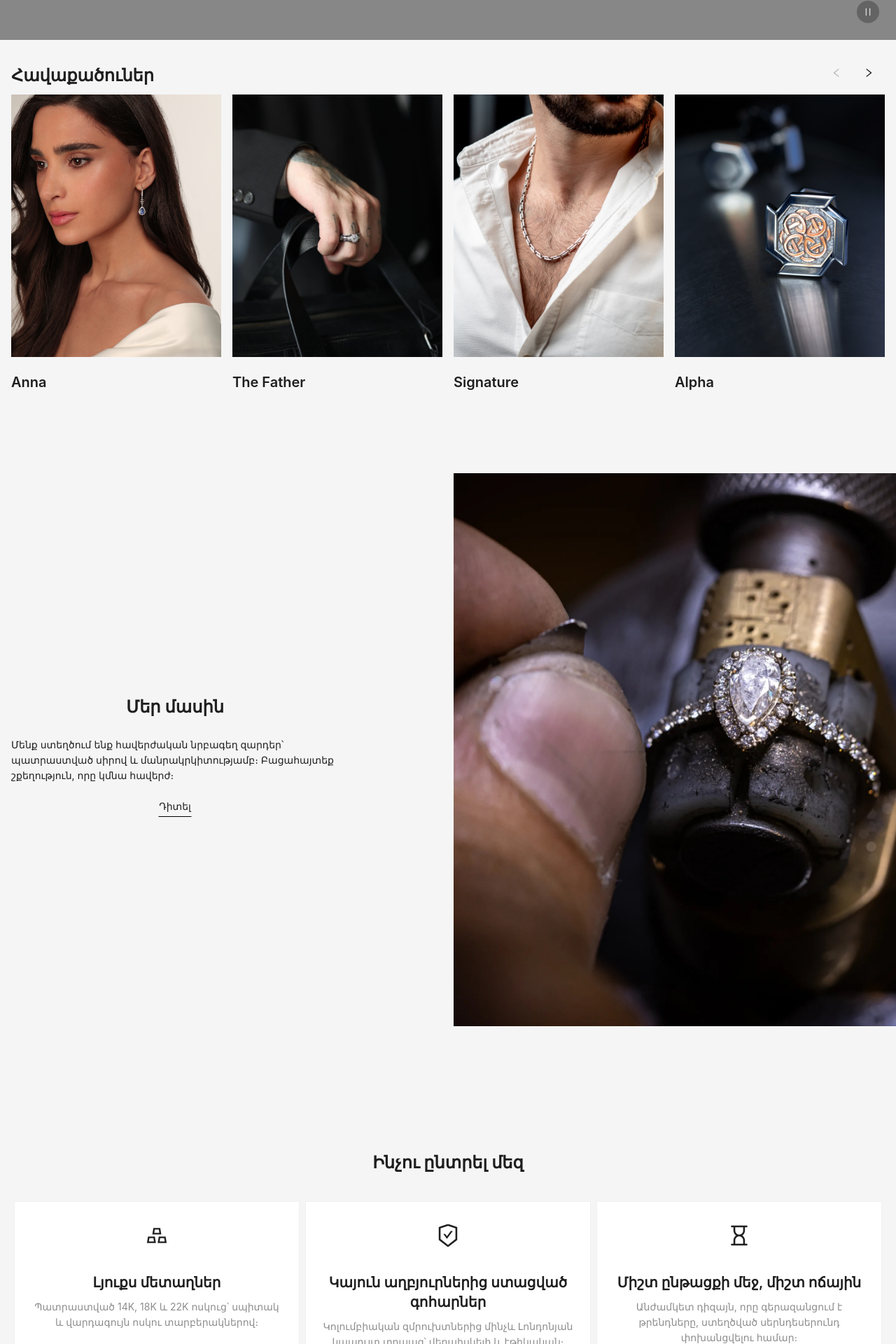
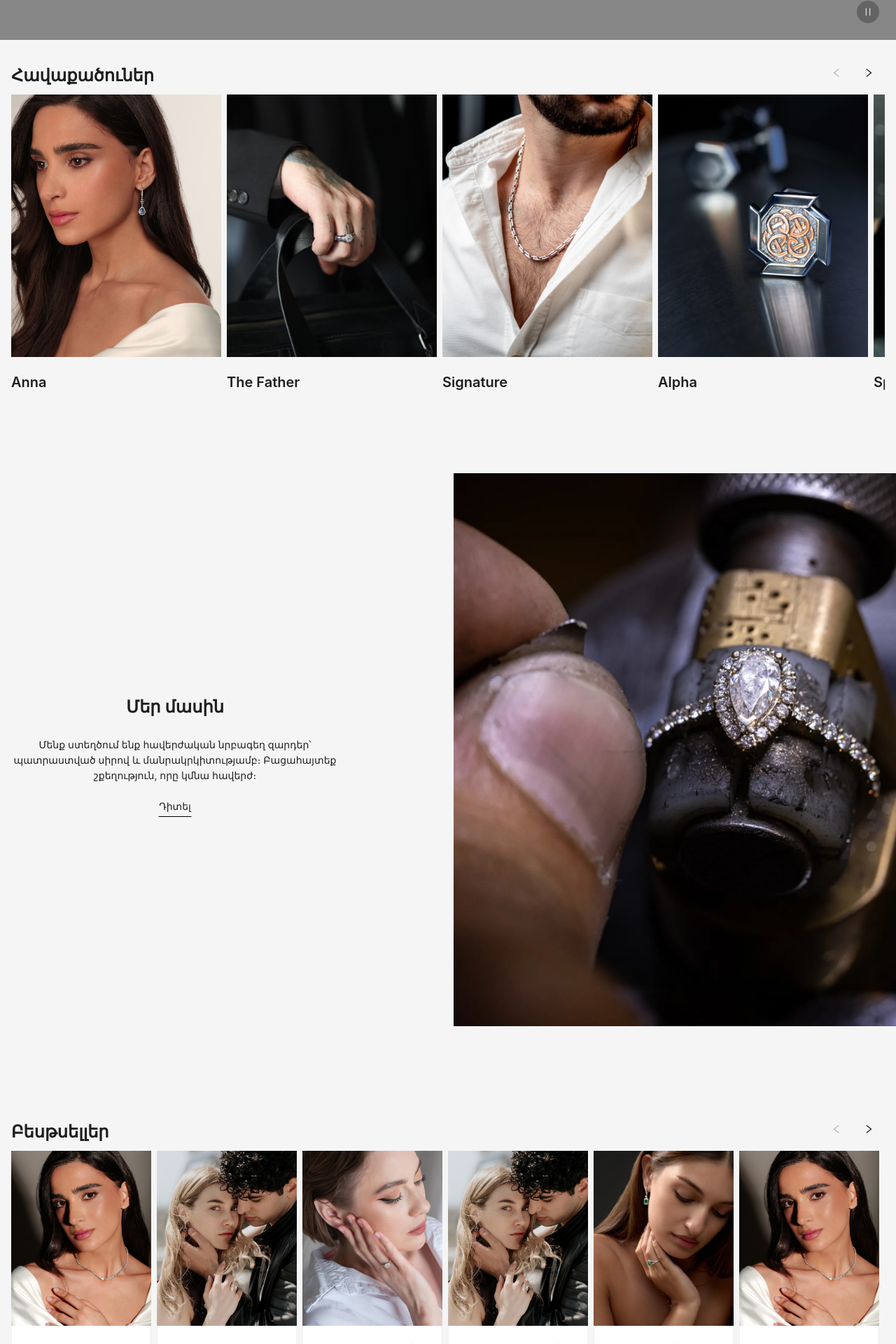
Before and after one commit to sona2711/jewellery_shop, a React (Vite) app: page / in a window 1280 px wide. Shown: the part 871-2791 px from the top of the page at 70% size. Built offline with nearby package versions, Linux system fonts and the light colour scheme; grey boxes are pictures that could not be loaded.

Commit message:
add Home Page sections

```diff
--- a/src/api/mock/products/generator.ts
+++ b/src/api/mock/products/generator.ts
@@ -15,6 +15,7 @@ export const generateProducts = (itemsPerCollection = 20): Product[] => {
         const metal = randomFrom(config.metals);
         const stone = config.stones ? randomFrom(config.stones) : undefined;
         const price = randomPrice(config.priceRange);
+        const bestSeller = Math.random() < 0.4;
 
         const product: Product = {
           id: ID++,
@@ -37,7 +38,8 @@ export const generateProducts = (itemsPerCollection = 20): Product[] => {
             purity: config.purity
           },
           options: config.options,
-          variants: []
+          variants: [],
+          bestSeller: bestSeller,
         };
 
 
@@ -53,3 +55,7 @@ export const generateProducts = (itemsPerCollection = 20): Product[] => {
 
   return products;
 };
+
+
+
+export const bestSellers = generateProducts().filter((product:Product)=> product.bestSeller === true).slice(0,12)
--- a/src/api/mock/products/imageRegistry.ts
+++ b/src/api/mock/products/imageRegistry.ts
@@ -146,7 +146,8 @@ import women_banner from "../../../assets/images/banner/banner-her.jpg";
 //ABOUT
 import aboutImg from "../../../assets/images/service/service3.jpg"
 
-
+//Engangment
+import engangment_img from "../../../assets/images/banner/engangment.jpg"
 
 
 
@@ -275,4 +276,5 @@ export const HERO_VIDEOS: Record<string, string> = {
 
 }
 
-export const about = aboutImg
+export const about = aboutImg;
+export const eng_img = engangment_img
--- a/src/components/common/ImageTextSection/styles.module.css
+++ b/src/components/common/ImageTextSection/styles.module.css
@@ -5,6 +5,7 @@
 .content_wrapper {
     max-width: 500px;
     padding: 1rem;
+    text-align: center;
     /* background-color: #6B201D; */
 }
 
--- a/src/components/product/ProductSlider/styles.module.css
+++ b/src/components/product/ProductSlider/styles.module.css
@@ -26,7 +26,7 @@
 
 .slider {
   display: flex;
-  gap: 16px;
+  gap: 8px;
   overflow-x: auto;
 
   /* Firefox */
--- a/src/i18n/am.json
+++ b/src/i18n/am.json
@@ -7,10 +7,12 @@
 
   "common": {
     "learnMore": "Իմանալ ավելին",
+    "viewCollection":"Դիտել Հավաքածուն",
     "explore": " Դիտել",
     "addToCart": "Ավելացնել զամբյուղ",
     "youMayAlsoLike": "Ձեզ կարող է նաև դուր գալ",
     "collections": "Հավաքածուներ",
+    "bestSellers": "Բեսթսելլեր",
     "subscribe": "Բաժանորդագրվել",
     "followUs": "Հետևեք մեզ Instagram-ում",
     "whyChooseUs": "Ինչու ընտրել մեզ"
@@ -35,7 +37,16 @@
         },
         "father": {
           "quote": "Ժամանակով ստուգված և սերնդեսերունդ գնահատված հավաքածու։"
+        },
+        "engagementRings": {
+          "title": "Նշանադրության Մատանիներ",
+          "description": "Տոնեք ձեր սիրո պատմությունը մեր նրբագեղ նշանադրության մատանիներով՝ պատրաստված բարձրորակ ադամանդներով և հավերժական դիզայնով։ Յուրաքանչյուր մատանի խորհրդանշում է հավերժական խոստում։"
+        },
+        "weddingRings": {
+          "title": "Ամուսնական Մատանիներ",
+          "description": "Բացահայտեք ամուսնական մատանիներ, որոնք խորհրդանշում են հավերժ միասնություն և նվիրվածություն։ Պատրաստված ճշգրտությամբ և նուրբ պարզությամբ՝ ողջ կյանքի համար։"
         }
+
       },
       "sentiments": {
         "gifting": "Ամենագեղեցիկ պահերը սկսվում են հենց այս տուփից։ Kassaman` լավագույն անակնկալը Ձեր սիրելիների համար։",
--- a/src/i18n/en.json
+++ b/src/i18n/en.json
@@ -6,12 +6,14 @@
   },
   "common": {
     "learnMore": "Learn More",
+    "viewCollection": "Explore Collection",
     "explore": "Explore",
     "addToCart": "Add to Cart",
     "subscribe": "Subscribe",
     "followUs": "Follow us on Instagram",
     "youMayAlsoLike": "You May Also Like",
     "collections": "Collections",
+    "bestSellers": "Best Sellers",
     "whyChooseUs": "Why Choose Us"
   },
   "brand": {
@@ -31,6 +33,14 @@
         },
         "father": {
           "quote": "A collection shaped by time and admired across generations."
+        },
+        "engagementRings": {
+          "title": "Engagement Rings",
+          "description": "Celebrate your love story with our exquisite engagement rings, crafted with exceptional diamonds and timeless elegance. Each piece symbolizes a promise that lasts forever."
+        },
+        "weddingRings": {
+          "title": "Wedding Rings",
+          "description": "Discover wedding rings designed to represent eternal unity and devotion. Crafted with precision and refined simplicity, made to be worn for a lifetime."
         }
       },
       "sentiments": {
--- a/src/i18n/ru.json
+++ b/src/i18n/ru.json
@@ -6,10 +6,12 @@
   },
   "common": {
     "learnMore": "Подробнее",
+    "viewCollection":"Просмотреть Kоллекцию",
     "explore": "Смотреть",
     "addToCart": "Добавить в корзину",
     "youMayAlsoLike": "Вам также может понравиться",
     "collections": "Коллекции",
+    "bestSellers": "Бестселлеры",
     "subscribe": "Подписаться",
     "followUs": "Подпишитесь на нас в Instagram",
     "whyChooseUs": "Почему выбирают нас"
@@ -34,6 +36,14 @@
         },
         "father": {
           "quote": "Коллекция, проверенная временем и любимая поколениями."
+        },
+        "engagementRings": {
+          "title": "Обручальные Кольца для Помолвки",
+          "description": "Отметьте вашу историю любви изысканными помолвочными кольцами с великолепными бриллиантами и вневременным дизайном. Каждое кольцо символизирует обещание на всю жизнь."
+        },
+        "weddingRings": {
+          "title": "Свадебные Кольца",
+          "description": "Откройте для себя свадебные кольца, символизирующие вечное единство и преданность. Созданы с точностью и утонченной простотой, чтобы сопровождать вас всю жизнь."
         }
       },
       "sentiments": {
--- a/src/pages/Home/const.ts
+++ b/src/pages/Home/const.ts
@@ -1,3 +1,6 @@
-import { about } from "../../api/mock/products/imageRegistry"
+import { about , eng_img} from "../../api/mock/products/imageRegistry";
+import { bestSellers } from "../../api/mock/products/generator";
 
-export const ABOUT_IMAGE = about
+export const ABOUT_IMAGE = about;
+export const ENGANGMENT_IMAGE = eng_img
+export const BEST_SELLERS = bestSellers
--- a/src/pages/Home/index.tsx
+++ b/src/pages/Home/index.tsx
@@ -1,12 +1,15 @@
 import { useTranslation } from "react-i18next";
-import { COLLECTIONS } from "../../api/mock/products/const"
-import type { CollectionConfig } from "../../api/mock/products/types"
-import { CollectionCard } from "../../components/common/CollectionCard"
-import { HeroSection } from "../../components/common/HeroBanner"
-import { ProductSlider } from "../../components/product/ProductSlider"
+
+import { COLLECTIONS } from "../../api/mock/products/const";
+import type { CollectionConfig } from "../../api/mock/products/types";
+import type { Product } from "../../types/product";
+import { CollectionCard } from "../../components/common/CollectionCard";
+import { HeroSection } from "../../components/common/HeroBanner";
+import { ProductSlider } from "../../components/product/ProductSlider";
 import { Advantages } from "../../components/common/Advantages";
 import { ImageText } from "../../components/common/ImageTextSection";
-import { ABOUT_IMAGE } from "./const";
+import { ABOUT_IMAGE, BEST_SELLERS, ENGANGMENT_IMAGE } from "./const";
+import { SliderProductCard } from "../../components/common/SliderProductCard";
 
 export const Home = () => {
     const {t} = useTranslation();
@@ -27,7 +30,20 @@ export const Home = () => {
             linkTo="/about"
             imagePosition="right"
             />
-
+            <ProductSlider
+            titleKey={t("common.bestSellers")}
+            items ={BEST_SELLERS}
+            renderItem= {(product:Product)=> <SliderProductCard product={product}/>}
+            showArrows={true}
+            />
+            <ImageText
+            image={ENGANGMENT_IMAGE}
+            titleKey="brand.collections.engagementRings.title"
+            descriptionKey="brand.collections.engagementRings.description"
+            buttonTextKey="common.explore"
+            linkTo="/catalog/anna"
+            imagePosition="left"
+            />
             <Advantages/>
 
         </>
--- a/src/types/product.ts
+++ b/src/types/product.ts
@@ -56,6 +56,7 @@ export type Product = {
     isExclusive?: boolean;
     variants?: ProductVariant[];
     similarProducts: string[];
+    bestSeller: boolean
   };
 
 export type ProductResponse = {
```
